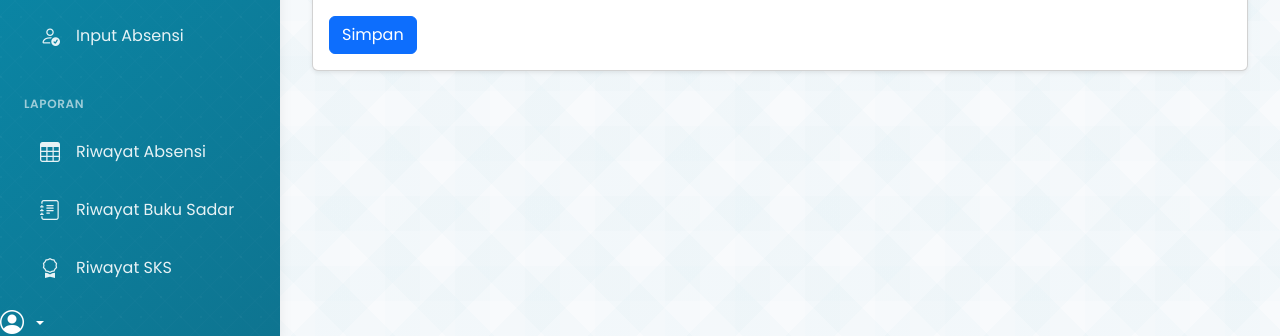
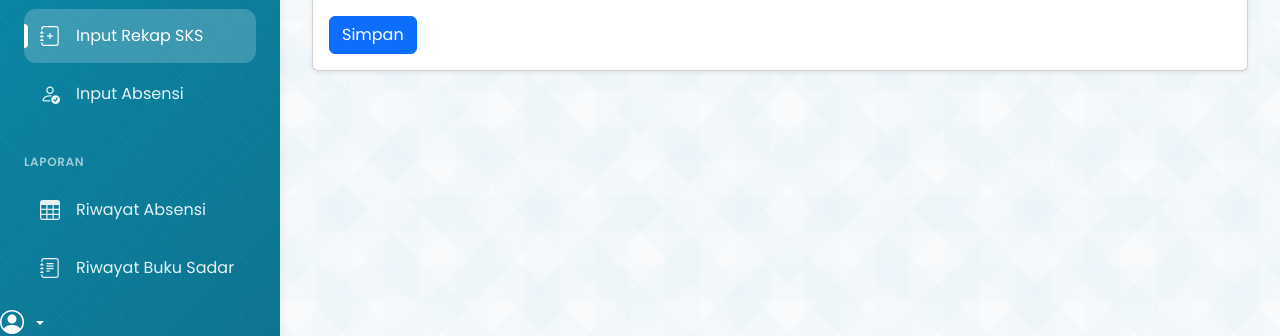
Before and after one commit to ibnualwan22/takhossus_putri, a Flask app: page /admin/rekap/sks in a window 1280 px wide. Shown: the part 464-800 px from the top of the page. Run offline with Flask 3, Linux system fonts and the light colour scheme; data that the repository does not hold is empty; some libraries are stand-ins or nearby versions.

Commit message:
add pembaruan di side bar input sks

```diff
--- a/app/models.py
+++ b/app/models.py
@@ -79,6 +79,7 @@ class RekapBukuSadar(db.Model):
     keterangan = db.Column(db.String(255), nullable=True)
     riyadhoh = db.Column(db.String(255), nullable=True)
     status_lunas = db.Column(db.String(20), nullable=False, default='Belum Lunas')
+    santri = db.relationship('Santri', backref=db.backref('rekap_buku_sadar', lazy=True))
 
     # Membuat constraint agar setiap santri hanya punya satu rekap per minggu
     __table_args__ = (db.UniqueConstraint('santri_id', 'tanggal_awal_minggu', name='_santri_minggu_uc'),)
--- a/app/templates/daftar_santri.html
+++ b/app/templates/daftar_santri.html
@@ -2,7 +2,6 @@
 
 {% block content %}
      <h1 class="mb-4">{{ title }}</h1>
-    {% include 'includes/_flash_messages.html' %}
 
     <div class="card shadow-sm mb-4">
         <div class="card-body">
@@ -13,7 +12,7 @@
                     <input type="text" name="nama" id="nama" class="form-control" value="{{ q_nama or '' }}">
                 </div>
                 <div class="col-md-3">
-                    <label for="kelas" class="form-label">Kelas Halaqah</label>
+                    <label for="kelas" class="form-label">Kelas Ngaji</label>
                     <input type="text" name="kelas" id="kelas" class="form-control" value="{{ q_kelas or '' }}">
                 </div>
                 <div class="col-md-3">
--- a/app/templates/input_absensi_harian.html
+++ b/app/templates/input_absensi_harian.html
@@ -2,7 +2,6 @@
 
 {% block content %}
 <h1 class="mb-4">{{ title }}</h1>
-{% include 'includes/_flash_messages.html' %}
 
 <div class="card shadow-sm">
     <div class="card-body">
--- a/app/templates/input_rekap_sks.html
+++ b/app/templates/input_rekap_sks.html
@@ -2,7 +2,7 @@
 
 {% block content %}
 <h1 class="mb-4">{{ title }}</h1>
-{% include 'includes/_flash_messages.html' %}
+
 
 <div class="card shadow-sm">
     <div class="card-body">
--- a/app/templates/input_santri.html
+++ b/app/templates/input_santri.html
@@ -2,7 +2,6 @@
 
 {% block content %}
     <h1 class="mb-4">{{ title }}</h1>
-    {% include 'includes/_flash_messages.html' %}
 
     <div class="card shadow-sm">
         <div class="card-body">
--- a/app/templates/kelola_sks.html
+++ b/app/templates/kelola_sks.html
@@ -2,7 +2,6 @@
 
 {% block content %}
 <h1 class="mb-4">{{ title }}</h1>
-{% include 'includes/_flash_messages.html' %}
 
 <div class="row">
     <div class="col-md-5">
--- a/app/templates/koreksi_buku_sadar.html
+++ b/app/templates/koreksi_buku_sadar.html
@@ -4,7 +4,6 @@
 <h1 class="mb-2">{{ title }}</h1>
 <p class="text-muted">Periode: {{ start_date_str }}</p>
 <a href="{{ url_for('admin.riwayat_buku_sadar') }}" class="btn btn-outline-secondary mb-3"><i class="bi bi-arrow-left"></i> Kembali ke Laporan</a>
-{% include 'includes/_flash_messages.html' %}
 
 <div class="card shadow-sm">
     <div class="card-body">
--- a/app/templates/layout.html
+++ b/app/templates/layout.html
@@ -647,12 +647,17 @@
                 </a>
             </div>
 
-            <div class="nav-section">
-                <div class="nav-section-title">Input Harian</div>
-                <a href="{{ url_for('admin.input_rekap_absensi') }}" class="nav-link {% if request.endpoint == 'admin.input_rekap_absensi' %}active{% endif %}">
-                    <i class="bi bi-person-check"></i> <span>Input Absensi</span>
-                </a>
-                </div>
+           <div class="nav-section">
+    <div class="nav-section-title">Input Harian</div>
+
+    <a href="{{ url_for('admin.input_rekap_sks') }}" class="nav-link {% if 'input_rekap_sks' in request.endpoint %}active{% endif %}">
+        <i class="bi bi-journal-plus"></i> <span>Input Rekap SKS</span>
+    </a>
+
+    <a href="{{ url_for('admin.input_rekap_absensi') }}" class="nav-link {% if 'input_rekap_absensi' in request.endpoint %}active{% endif %}">
+        <i class="bi bi-person-check"></i> <span>Input Absensi</span>
+    </a>
+    </div>
 
             <div class="nav-section">
                 <div class="nav-section-title">Laporan</div>
--- a/run.py
+++ b/run.py
@@ -8,8 +8,11 @@ app = create_app(os.getenv('FLASK_ENV') or 'default')
 
 @app.shell_context_processor
 def make_shell_context():
-    return dict(db=db, Santri=Santri, SksMaster=SksMaster, RekapSks=RekapSks, RekapAbsensi=RekapAbsensi, RekapBukuSadar=RekapBukuSadar, User=User)
-
+    # Fungsi ini memastikan semua model tersedia saat Anda menjalankan 'flask shell'
+    return dict(
+        db=db, Santri=Santri, SksMaster=SksMaster, RekapSks=RekapSks,
+        RekapAbsensi=RekapAbsensi, RekapBukuSadar=RekapBukuSadar, User=User
+    )
 @app.route('/')
 def index():
     # Langsung alihkan ke dashboard admin
```
Also changed, not shown: app/__init__.py (+15 -13 lines).
